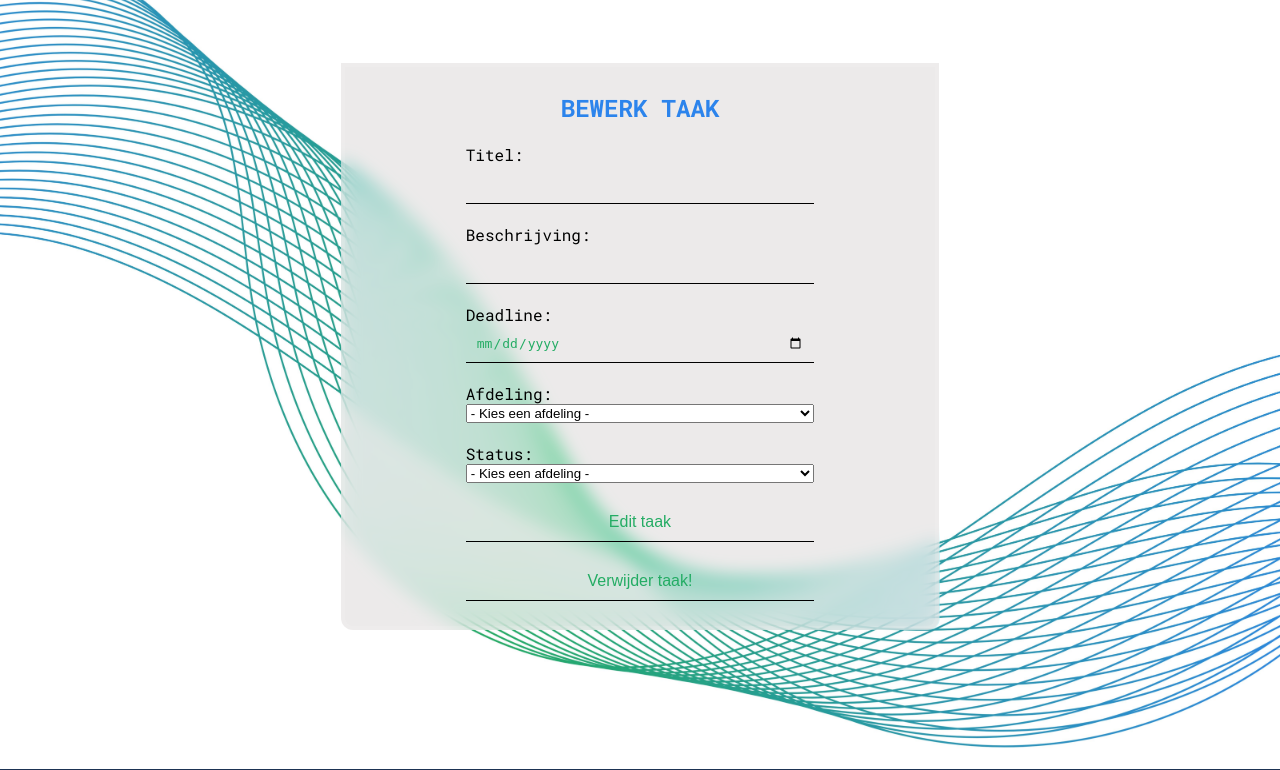
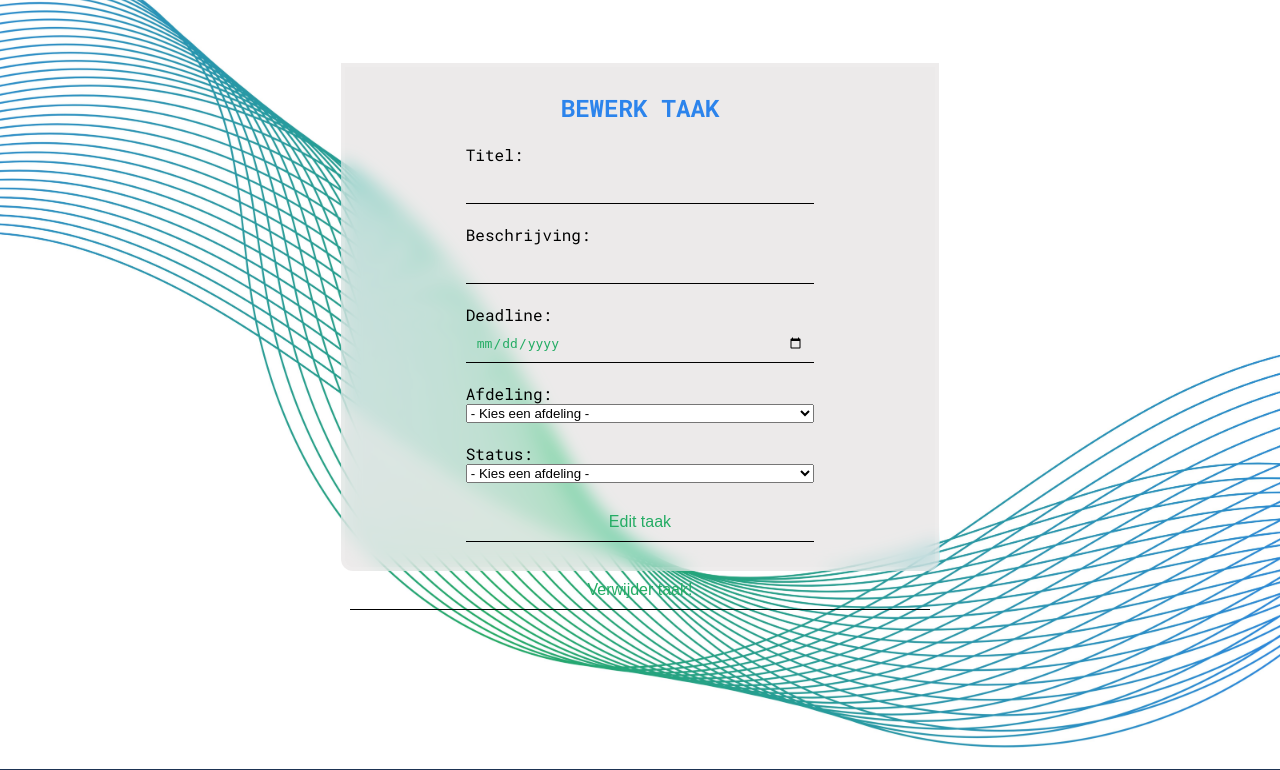
Before and after one commit to Freekv17/Takenlijst, a PHP site: page /Takenlijst/tasks/edit.php?id=23 in a window 1280 px wide. Shown: the part 171-941 px from the top of the page. Run offline with PHP 8.4, Linux system fonts and the light colour scheme; a user stored in the database is signed in; data comes from the database, SQL or seed files in the repository; some libraries are stand-ins or nearby versions.

Commit message:
opdrachten

```diff
--- a/tasks/edit.php
+++ b/tasks/edit.php
@@ -39,7 +39,7 @@
 
         <div class="wrapper">
 
-            <form class="edit"action="../backend/tasksController.php" method="POST">
+            <form class="edit" action="../backend/tasksController.php" method="POST">
                 <h2>Bewerk taak</h2>
                 <input type="hidden" name="action" value="edit">
                 <div class="form-group">
@@ -95,14 +95,19 @@
                     </select>
                 </div>
                 <div class="form-group">
+                    <input type="hidden" name="id" value="<?php echo $id ?>">
                     <input type="submit" value="Edit taak">
                 </div>
+            </form>
+
+            <form class="delete" action="../backend/tasksController.php" method="POST">
                 <div class="form-group delete">
                     <input type="hidden" name="action" value="delete">
                     <input type="hidden" name="id" value="<?php echo $table['id']; ?>">
                     <input type="submit" value="Verwijder taak!">
                 </div>
             </form>
+
         </div>
 
 
```
Lines whose indentation alone changed are shown as unchanged.
